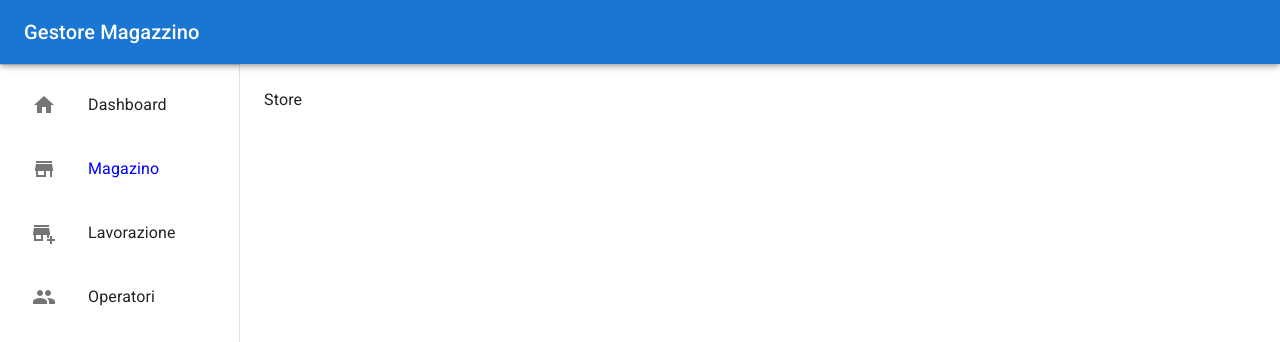
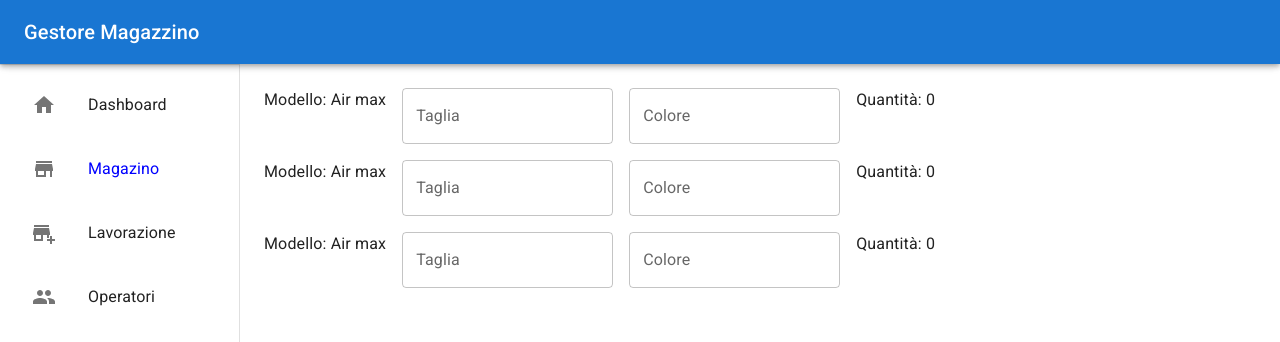
Before and after one commit to Piras2024/shoe-app, a React (Create React App) app: page /magazino in a window 1280 px wide. Shown: the top 342 px of the page. Built offline with nearby package versions, Linux system fonts and the light colour scheme.

Commit message:
fatto un inizio di logica della pagina magazino

```diff
--- /dev/null
+++ b/src/components/ShoeCard.tsx
@@ -0,0 +1,64 @@
+import { Stack, TextField, Typography } from "@mui/material";
+import React, { ChangeEvent, useState } from "react";
+import Shoe from "../types/Shoe";
+
+const DUMMY_SHOES = [
+  new Shoe("Air max", 42, "white", 3),
+  new Shoe("Air max", 41, "white", 2),
+  new Shoe("Air max", 40, "white", 1),
+  new Shoe("Air max", 43, "black", 3),
+  new Shoe("Air max", 44, "black", 3),
+  new Shoe("Air max", 45, "black", 3),
+  // new Shoe('Nike Jordans',40,'black',5),
+];
+
+type Props = {};
+
+const ShoeCard = (props: Props) => {
+  const [quantity, setQuantity] = useState<number>(0);
+  const [size, setSize] = useState<number>();
+  const [color, setColor] = useState<string>();
+  const handleSizeInput = (event: ChangeEvent<HTMLInputElement>) => {
+    setSize(+event.target.value);
+    const findShoe = DUMMY_SHOES.find(
+      (shoe) => shoe.size === +event.target.value && shoe.color === color
+    );
+    if (findShoe) {
+      setQuantity(findShoe.quantity);
+    } else {
+      setQuantity(0);
+    }
+  };
+  const handleColorInput = (event: ChangeEvent<HTMLInputElement>) => {
+    setColor(event.target.value);
+    const findShoe = DUMMY_SHOES.find(
+      (shoe) => shoe.size === size && shoe.color === event.target.value
+    );
+    if (findShoe) {
+      setQuantity(findShoe.quantity);
+    } else {
+      setQuantity(0);
+    }
+  };
+  return (
+    <Stack direction="row" spacing={2}>
+      <Typography>Modello: Air max</Typography>
+      <TextField
+        id="input-taglia"
+        type="number"
+        label="Taglia"
+        variant="outlined"
+        onChange={handleSizeInput}
+      />
+      <TextField
+        id="input-colore"
+        label="Colore"
+        variant="outlined"
+        onChange={handleColorInput}
+      />
+      <Typography>Quantità: {quantity}</Typography>
+    </Stack>
+  );
+};
+
+export default ShoeCard;
--- a/src/pages/Store.tsx
+++ b/src/pages/Store.tsx
@@ -1,10 +1,59 @@
-import React from 'react'
+import React, { ChangeEvent, useState } from 'react'
+import Shoe from '../types/Shoe'
+import ShoeCard from '../components/ShoeCard'
+import { Stack, TextField, Typography } from '@mui/material'
+const DUMMY_SHOES = [
+  new Shoe('Air max',42,'white',3),
+  new Shoe('Air max',41,'white',2),
+  new Shoe('Air max',40,'white',1),
+  new Shoe('Air max',43,'black',3),
+  new Shoe('Air max',44,'black',3),
+  new Shoe('Air max',45,'black',3),
+  // new Shoe('Nike Jordans',40,'black',5),
+]
+
+const DUMMY_MODELS = [
+  'Air max'
+]
 
 type Props = {}
 
 const Store = (props: Props) => {
+  // const [quantity,setQuantity] = useState<number>(0);
+  // const [size,setSize] = useState<number>();
+  // const [color,setColor] = useState<string>();
+  // const handleSizeInput = (event:ChangeEvent<HTMLInputElement>) => {
+  //   setSize(+event.target.value)
+  //   const findShoe = DUMMY_SHOES.find((shoe)=> shoe.size===+event.target.value&&shoe.color===color)
+  //   if(findShoe){
+  //     setQuantity(findShoe.quantity)
+  //   }else{
+  //     setQuantity(0)
+  //   }
+  // }
+  // const handleColorInput = (event:ChangeEvent<HTMLInputElement>) => {
+  //   setColor(event.target.value)
+  //   const findShoe = DUMMY_SHOES.find((shoe)=> shoe.size===size&&shoe.color===event.target.value)
+  //   if(findShoe){
+  //     setQuantity(findShoe.quantity)
+  //   }else{
+  //     setQuantity(0)
+  //   }
+  // }
   return (
-    <div>Store</div>
+    //   <Stack direction='row' spacing={2}>
+    //     <Typography>Air max</Typography>
+    //     <TextField id="input-taglia" type='number' label="Taglia" variant="outlined" onChange={handleSizeInput}/>
+    //     <TextField id="input-colore" label="Colore" variant="outlined" onChange={handleColorInput} />
+    //     <Typography>{quantity}</Typography>
+    // </Stack>
+    <Stack spacing={2}>
+      <ShoeCard/>
+      <ShoeCard/>
+      <ShoeCard/>
+    </Stack>
+
+
   )
 }
 
--- /dev/null
+++ b/src/types/Shoe.tsx
@@ -0,0 +1,15 @@
+
+
+export default class Shoe {
+    model: string
+    size: number
+    color: string
+    quantity: number
+
+    constructor(model: string,size: number,color:string,quantity:number){
+        this.model = model;
+        this.size = size;
+        this.color = color;
+        this.quantity = quantity;
+    }
+}
```
